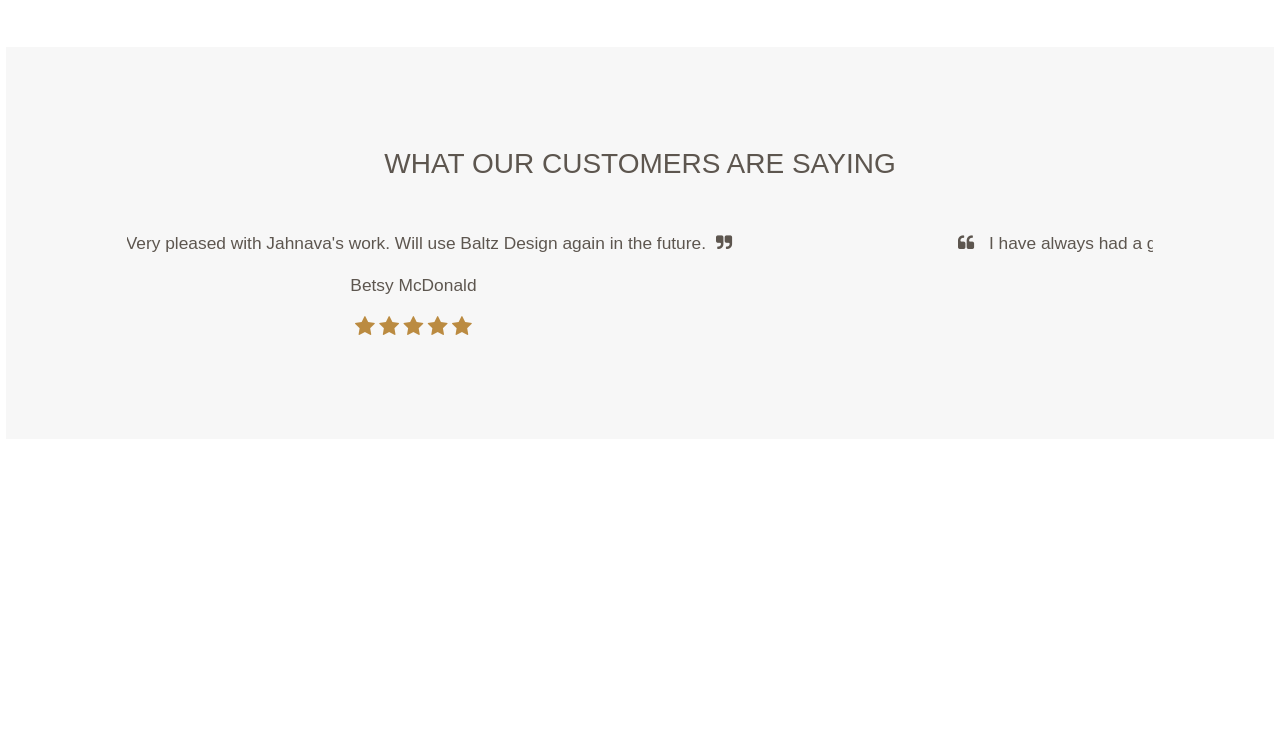
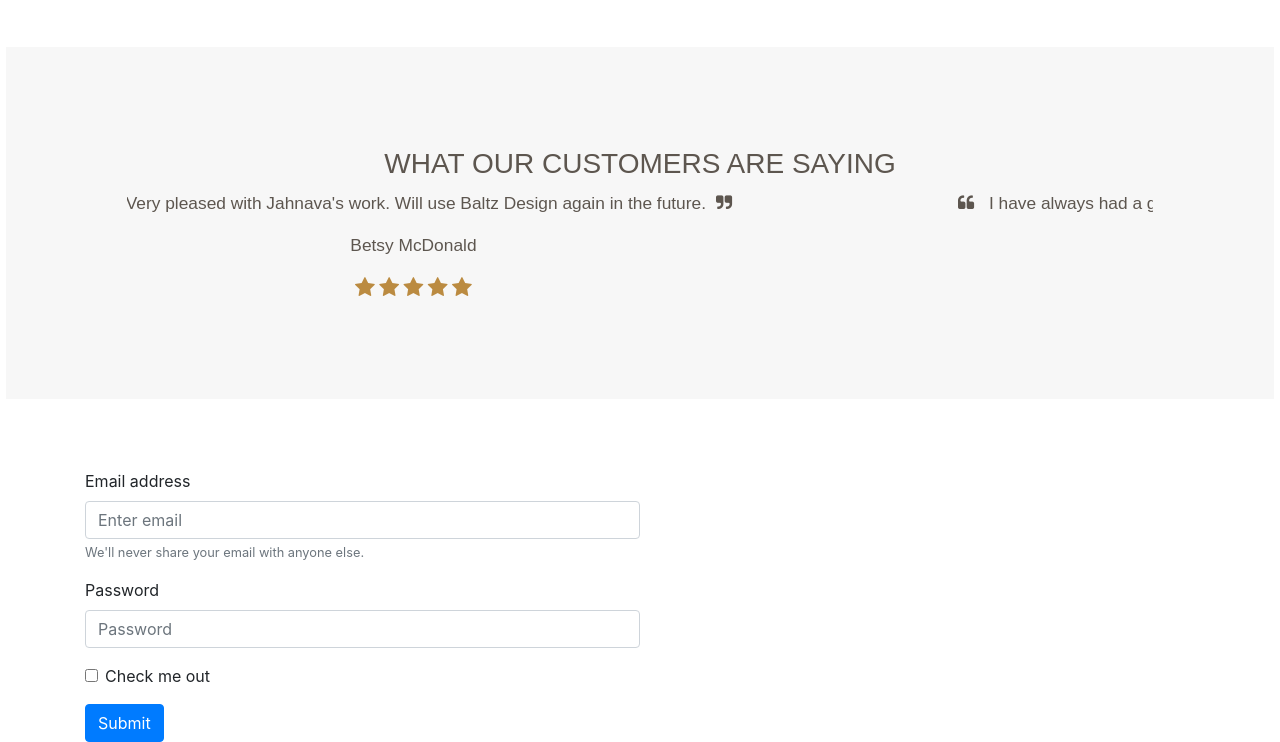
Before and after one commit to Jahnava/example-one, a website: page public/html/index.html in a window 1280 px wide. Shown: the part 3037-3779 px from the top of the page. Before the commit the page ends 3546 px from the top, so only its background shows below. Drawn offline with nearby package versions, Linux system fonts and the light colour scheme.

Commit message:
started adding form and footer

```diff
--- a/public/css/main.css
+++ b/public/css/main.css
@@ -115,7 +115,7 @@ section#home-reviews{
 section#home-reviews h2{
 	font-size: 1.75rem;
 	text-transform: uppercase;
-	margin-bottom: 50px;
+	margin-bottom: 1%;
 }
 .fa-quote-left{
 	padding-right: 10px;
@@ -129,3 +129,17 @@ section#home-reviews p{
 .stars{
 	color: #BB8B41;
 }
+
+/* contact */
+
+.box{
+  width: 50%;
+  float: inherit;
+}
+
+/* footer */
+
+.page-footer{
+  background-color: darkblue;
+  height: 30%;
+}
--- a/public/html/index.html
+++ b/public/html/index.html
@@ -199,6 +199,25 @@
     						</div>
     					</div>
     				</section>
+            <!-- form -->
+            <div class='container form-area'>
+              <form class='box'>
+                <div class="form-group">
+                  <label for="exampleInputEmail1">Email address</label>
+                  <input type="email" class="form-control" id="exampleInputEmail1" aria-describedby="emailHelp" placeholder="Enter email">
+                  <small id="emailHelp" class="form-text text-muted">We'll never share your email with anyone else.</small>
+                </div>
+                <div class="form-group">
+                  <label for="exampleInputPassword1">Password</label>
+                  <input type="password" class="form-control" id="exampleInputPassword1" placeholder="Password">
+                </div>
+                <div class="form-group form-check">
+                  <input type="checkbox" class="form-check-input" id="exampleCheck1">
+                  <label class="form-check-label" for="exampleCheck1">Check me out</label>
+                </div>
+                <button type="submit" class="btn btn-primary">Submit</button>
+              </form>
+            </div>
 
   <script src="https://code.jquery.com/jquery-3.2.1.slim.min.js" integrity="sha384-KJ3o2DKtIkvYIK3UENzmM7KCkRr/rE9/Qpg6aAZGJwFDMVNA/GpGFF93hXpG5KkN" crossorigin="anonymous"></script>
   <script src="https://cdnjs.cloudflare.com/ajax/libs/popper.js/1.12.9/umd/popper.min.js" integrity="sha384-ApNbgh9B+Y1QKtv3Rn7W3mgPxhU9K/ScQsAP7hUibX39j7fakFPskvXusvfa0b4Q" crossorigin="anonymous"></script>
```
